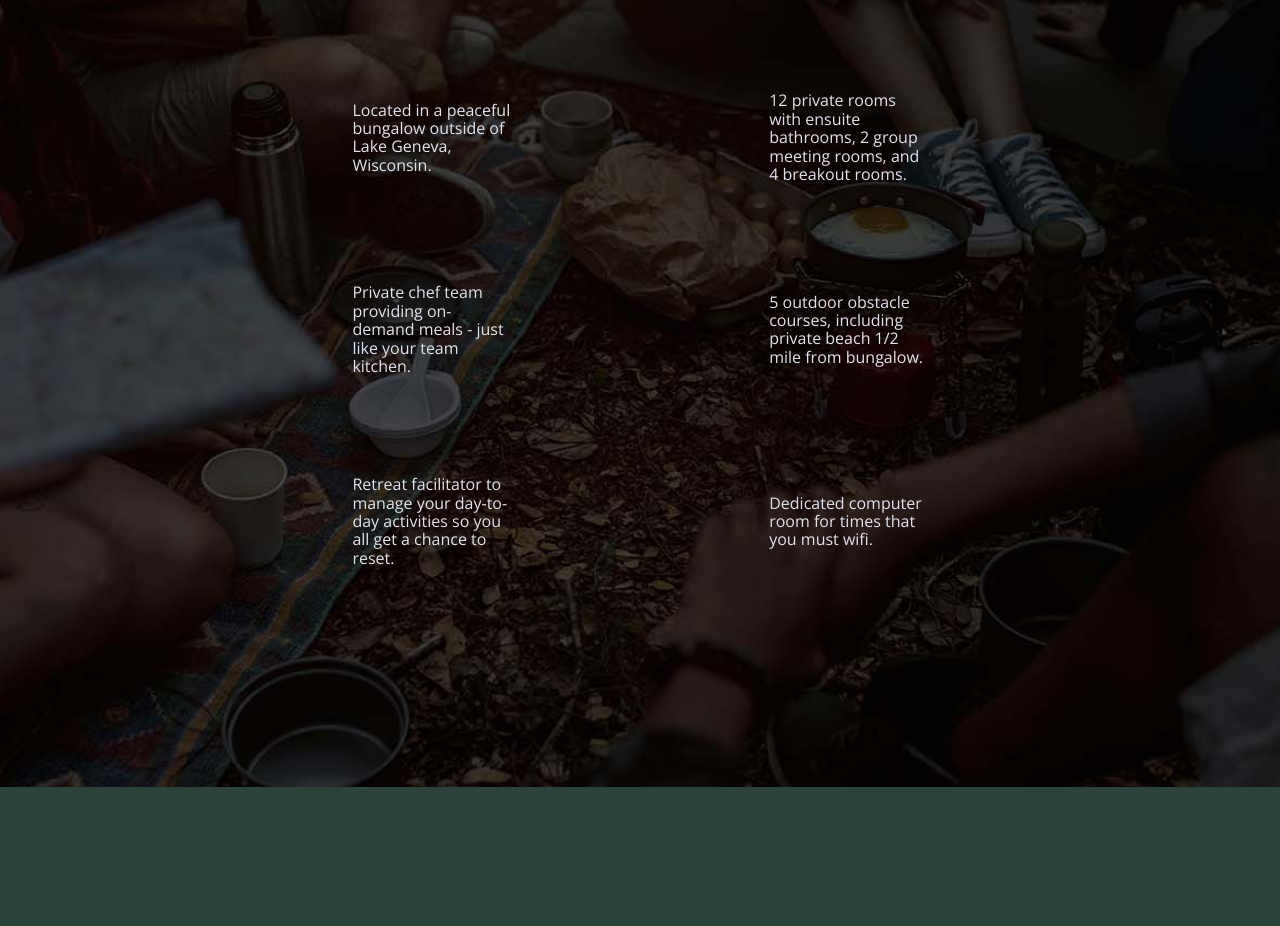
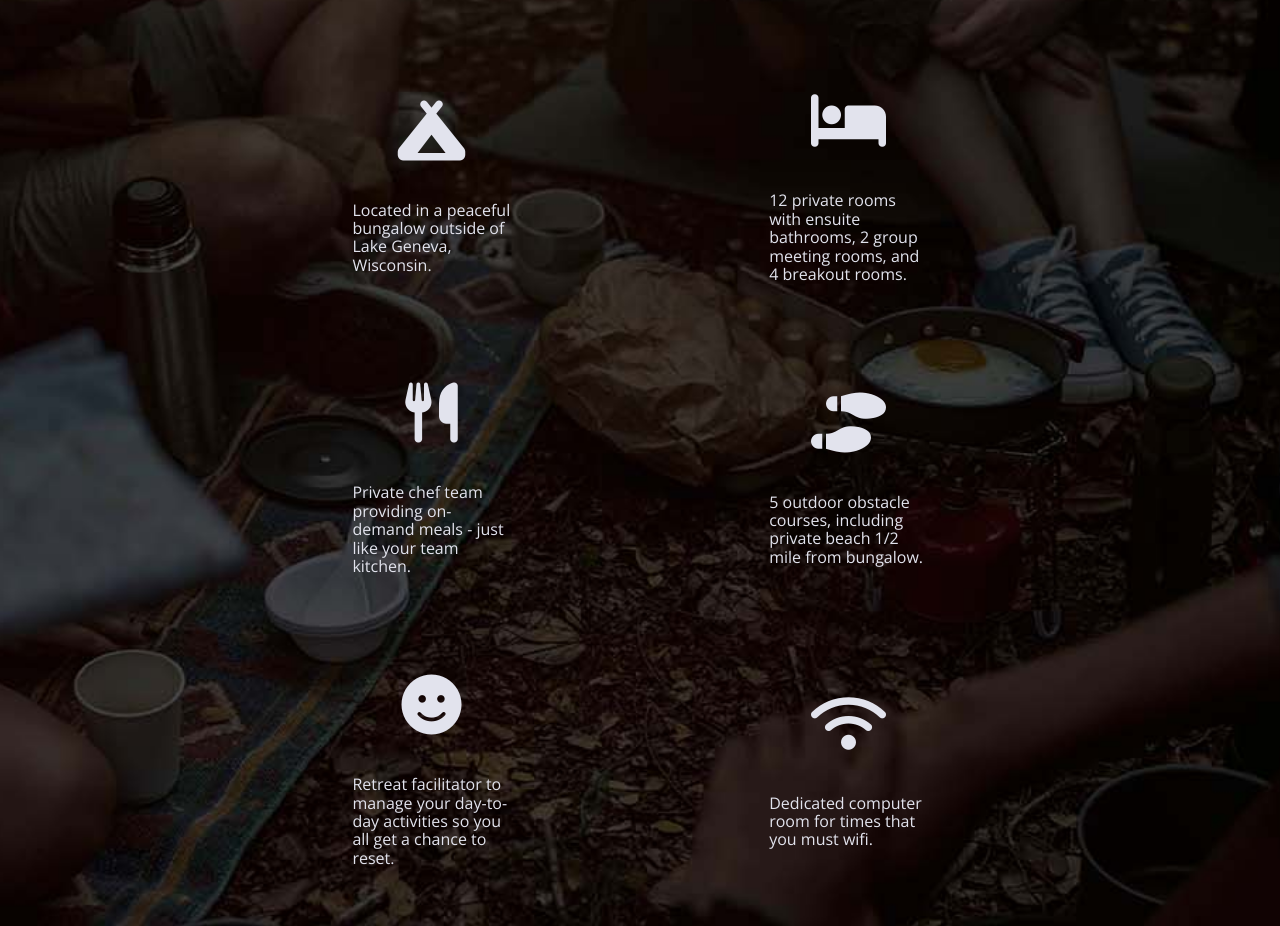
Before and after one commit to heathersvanidze/unplugged-retreat, a website built with Parcel: page index.html in a window 1280 px wide. Shown: the part 896-1822 px from the top of the page. Built offline with nearby package versions, Linux system fonts and the light colour scheme.

Commit message:
Added features icons

```diff
--- a/css/main.css
+++ b/css/main.css
@@ -273,6 +273,10 @@ input[type=button] {
   background-size:cover;
   flex-flow: row wrap;
 
+}
+.features i {
+	font-size: 3.75em;
+        margin-bottom: 40px;
 }
 
 .features article {
--- a/index.html
+++ b/index.html
@@ -22,6 +22,8 @@
   <meta name="theme-color" content="#fafafa">
 <!-- Google Fonts -->
 <link href="https://fonts.googleapis.com/css?family=Open+Sans:400,700|Poppins:500,700" rel="stylesheet">
+
+<script src="https://kit.fontawesome.com/afe3fbb27a.js" crossorigin="anonymous"></script>
 
 </head>
 
@@ -75,32 +77,44 @@
           <div class="features-items">
 
             <article>
-            <p class="fontawesome-icon"></p>
+            <p class="fontawesome-icon">
+              <i class="fas fa-campground"></i>
+            </p>
             <p class="features-item-description">Located in a peaceful bungalow outside of Lake Geneva, Wisconsin.</p>
             </article>
 
             <article>
-            <p class="bed-icon"></p>
+            <p class="fontawesome-icon">
+              <i class="fas fa-bed"></i>
+            </p>
             <p class="features-item-description">12 private rooms with ensuite bathrooms, 2 group meeting rooms, and 4 breakout rooms.</p>
             </article>
 
             <article>
-            <p class="food-icon"></p>
+            <p class="fontawesome-icon">
+              <i class="fas fa-utensils"></i>
+            </p>
             <p class="features-item-description">Private chef team providing on-demand meals - just like your team kitchen.</p>
             </article>
 
             <article>
-            <p class="feet-icon"></p>
+            <p class="fontawesome-icon">
+              <i class="fas fa-shoe-prints"></i>
+            </p>
             <p class="features-item-description">5 outdoor obstacle courses, including private beach 1/2 mile from bungalow.</p>
             </article>
 
             <article>
-            <p class="smiley-icon"></p>
+            <p class="fontawesome-icon">
+              <i class="fas fa-smile"></i>
+            </p>
             <p class="features-item-description">Retreat facilitator to manage your day-to-day activities so you all get a chance to reset.</p>
             </article>
 
             <article>
-            <p class="wifi-icon"></p>
+            <p class="fontawesome-icon">
+              <i class="fas fa-wifi"></i>
+            </p>
             <p class="features-item-description">Dedicated computer room for times that you must wifi.</p>
             </article>
 
```
Also changed, not shown: about/index.html (+3 -0 lines), faq/index.html (+2 -0 lines).
